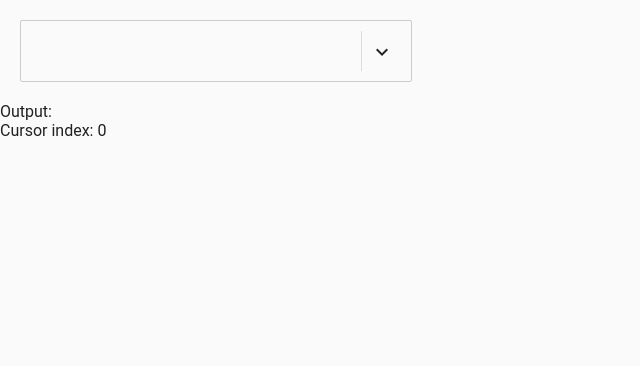
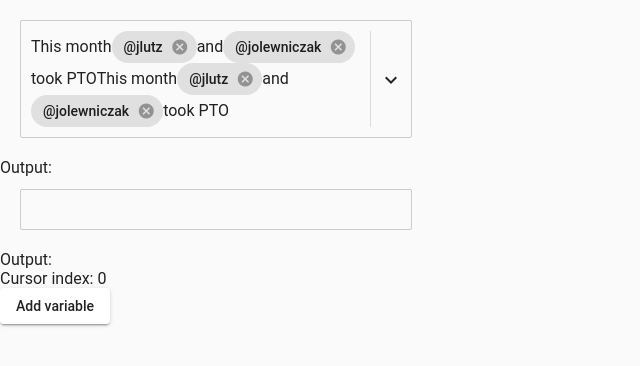
Before and after one commit to deenr/chips-and-text, an Angular app: page / in a window 1280 px wide. Shown: the top 366 px of the page, without its empty margins (0-640 px from the left). Built offline with nearby package versions, Linux system fonts and the light colour scheme.

Commit message:
add variable to editable div

```diff
--- a/src/app/basic-input/basic-input.component.ts
+++ b/src/app/basic-input/basic-input.component.ts
@@ -4,11 +4,11 @@ import {
   OnInit,
   QueryList,
   ViewChild,
-  ViewChildren
+  ViewChildren,
 } from "@angular/core";
 import {
   MatAutocomplete,
-  MatAutocompleteTrigger
+  MatAutocompleteTrigger,
 } from "@angular/material/autocomplete";
 import { MatMenuTrigger } from "@angular/material/menu";
 import { startWith } from "rxjs/operators";
@@ -17,13 +17,12 @@ import { ElementTextContentDirective } from "../content-editable/element-text-co
 @Component({
   selector: "app-basic-input",
   templateUrl: "./basic-input.component.html",
-  styleUrls: ["./basic-input.component.css"]
+  styleUrls: ["./basic-input.component.css"],
 })
 export class BasicInputComponent implements OnInit, AfterViewInit {
   @ViewChild(MatMenuTrigger) trigger: MatMenuTrigger;
-  @ViewChildren(ElementTextContentDirective) textElements: QueryList<
-    ElementTextContentDirective
-  >;
+  @ViewChildren(ElementTextContentDirective)
+  textElements: QueryList<ElementTextContentDirective>;
 
   value = "";
 
@@ -37,7 +36,10 @@ export class BasicInputComponent implements OnInit, AfterViewInit {
 
   ngAfterViewInit() {}
 
-  onKeyUp(keyEvent: string, value: string, input: HTMLInputElement) {
+  onKeyUp(event: any, input: HTMLInputElement) {
+    const keyEvent = event.key;
+    const value = event.target?.value;
+
     if (keyEvent === "@") {
       this.trigger.openMenu();
     }
@@ -62,24 +64,24 @@ export class BasicInputComponent implements OnInit, AfterViewInit {
   data = [
     {
       type: "text",
-      value: "This month"
+      value: "This month",
     },
     {
       type: "chip",
-      value: "@jlutz"
+      value: "@jlutz",
     },
     {
       type: "text",
-      value: "and"
+      value: "and",
     },
     {
       type: "chip",
-      value: "@jolewniczak"
+      value: "@jolewniczak",
     },
     {
       type: "text",
-      value: "took PTO"
-    }
+      value: "took PTO",
+    },
   ];
 
   autcompleteData = [
@@ -88,6 +90,6 @@ export class BasicInputComponent implements OnInit, AfterViewInit {
     "@zream",
     "@jkang",
     "@jpu",
-    "@lgatchell"
+    "@lgatchell",
   ];
 }
--- a/src/app/chips-autocomplete-example.html
+++ b/src/app/chips-autocomplete-example.html
@@ -1,6 +1,2 @@
-<!-- <app-basic-input></app-basic-input> -->
-<!-- <app-chips-input></app-chips-input> -->
-
-
-<!-- <app-content-editable></app-content-editable> -->
+<app-content-editable></app-content-editable>
 <app-editable-with-parsing></app-editable-with-parsing>
--- a/src/app/content-editable/content-editable.component.html
+++ b/src/app/content-editable/content-editable.component.html
@@ -1,12 +1,20 @@
-<div class="test" contenteditable="true" (keyup)="onKeyUp($event)" (input)="whatIsThis($event)">
+<div
+  class="test"
+  contenteditable="true"
+  (keyup)="onKeyUp($event)"
+  (input)="whatIsThis($event)"
+>
   <div class="main">
     <ng-container *ngFor="let item of data">
-      <mat-chip *ngIf="item.type === 'chip'" [appElementTextContent]="item.value" contenteditable="false"
-        spellcheck="false">
-        {{item.value}}
+      <mat-chip
+        *ngIf="item.type === 'chip'"
+        contenteditable="false"
+        spellcheck="false"
+      >
+        {{ item.value }}
         <mat-icon matChipRemove>cancel</mat-icon>
       </mat-chip>
-      <span [appElementTextContent]="item.value" *ngIf="item.type === 'text'">{{item.value}}</span>
+      <span *ngIf="item.type === 'text'">{{ item.value }}</span>
     </ng-container>
   </div>
 
@@ -19,12 +27,15 @@
   </div>
 </div>
 <mat-menu #menu="matMenu">
-  <button mat-menu-item *ngFor="let option of autcompleteData" (click)="onOptionSelect(option)">{{option}}</button>
+  <button
+    mat-menu-item
+    *ngFor="let option of autcompleteData"
+    (click)="onOptionSelect(option)"
+  >
+    {{ option }}
+  </button>
 </mat-menu>
 
-Output: {{value}}
+Output: {{ value }}
 
-
-
-<mat-chip-list>
-</mat-chip-list>
+<mat-chip-list> </mat-chip-list>
--- a/src/app/content-editable/content-editable.component.ts
+++ b/src/app/content-editable/content-editable.component.ts
@@ -4,11 +4,11 @@ import {
   OnInit,
   QueryList,
   ViewChild,
-  ViewChildren
+  ViewChildren,
 } from "@angular/core";
 import {
   MatAutocomplete,
-  MatAutocompleteTrigger
+  MatAutocompleteTrigger,
 } from "@angular/material/autocomplete";
 import { MatMenuTrigger } from "@angular/material/menu";
 import { startWith } from "rxjs/operators";
@@ -17,13 +17,12 @@ import { ElementTextContentDirective } from "./element-text-content.directive";
 @Component({
   selector: "app-content-editable",
   templateUrl: "./content-editable.component.html",
-  styleUrls: ["./content-editable.component.css"]
+  styleUrls: ["./content-editable.component.css"],
 })
 export class ContentEditableComponent implements OnInit, AfterViewInit {
   @ViewChild(MatMenuTrigger) trigger: MatMenuTrigger;
-  @ViewChildren(ElementTextContentDirective) textElements: QueryList<
-    ElementTextContentDirective
-  >;
+  @ViewChildren(ElementTextContentDirective)
+  textElements: QueryList<ElementTextContentDirective>;
   textElementDirectives: any[] = [];
 
   value = "";
@@ -34,7 +33,7 @@ export class ContentEditableComponent implements OnInit, AfterViewInit {
 
   ngOnInit() {
     let element = document.querySelector("div[contenteditable]") as Node;
-    let observer = new MutationObserver(mutations => {
+    let observer = new MutationObserver((mutations) => {
       // console.log(mutations[0].oldValue, mutations[0].target.nodeValue);
       // this.replaceItem(mutations[0]);
       // if (this.textElementDirectives.length > 0) {
@@ -63,7 +62,7 @@ export class ContentEditableComponent implements OnInit, AfterViewInit {
       subtree: true,
       attributes: true,
       attributeOldValue: true,
-      characterDataOldValue: true
+      characterDataOldValue: true,
     });
   }
 
@@ -74,13 +73,13 @@ export class ContentEditableComponent implements OnInit, AfterViewInit {
   }
 
   replaceItem(item: MutationRecord) {
-    const el = this.data.filter(o => o.value === item.oldValue)[0];
+    const el = this.data.filter((o) => o.value === item.oldValue)[0];
     const index = this.data.indexOf(el);
     // console.log(item);
     if (el) {
       const newItem = {
         type: el.type,
-        value: item.target.textContent || ""
+        value: item.target.textContent || "",
       };
       this.data.splice(index, 1, newItem);
       if (!item) {
@@ -93,7 +92,7 @@ export class ContentEditableComponent implements OnInit, AfterViewInit {
   ngAfterViewInit() {
     this.textElements.changes
       .pipe(startWith(this.textElements))
-      .subscribe(els => {
+      .subscribe((els) => {
         this.textElementDirectives = els.toArray();
         console.log(els.map((el: any) => el.appElementTextContent).join(" "));
       });
@@ -112,26 +111,16 @@ export class ContentEditableComponent implements OnInit, AfterViewInit {
   onOptionSelect(option: string) {}
 
   data = [
-    {
-      type: "text",
-      value: "This month"
-    },
-    {
-      type: "chip",
-      value: "@jlutz"
-    },
-    {
-      type: "text",
-      value: "and"
-    },
-    {
-      type: "chip",
-      value: "@jolewniczak"
-    },
-    {
-      type: "text",
-      value: "took PTO"
-    }
+    { type: "text", value: "This month" },
+    { type: "chip", value: "@jlutz" },
+    { type: "text", value: "and" },
+    { type: "chip", value: "@jolewniczak" },
+    { type: "text", value: "took PTO" },
+    { type: "text", value: "This month" },
+    { type: "chip", value: "@jlutz" },
+    { type: "text", value: "and" },
+    { type: "chip", value: "@jolewniczak" },
+    { type: "text", value: "took PTO" },
   ];
 
   autcompleteData = [
@@ -140,6 +129,6 @@ export class ContentEditableComponent implements OnInit, AfterViewInit {
     "@zream",
     "@jkang",
     "@jpu",
-    "@lgatchell"
+    "@lgatchell",
   ];
 }
--- a/src/app/editable-with-parsing/editable-with-parsing.component.css
+++ b/src/app/editable-with-parsing/editable-with-parsing.component.css
@@ -4,9 +4,8 @@
   padding: 10px 0 10px 10px;
   margin: 20px;
   display: flex;
-  width: 380px;
+  width: fit-content;
   max-width: 100%;
-  /* position: relative; */
 }
 
 input {
@@ -24,7 +23,8 @@ input {
 }
 
 .main {
-  flex-grow: 1;
+  width: 380px;
+  max-width: 100%;
 }
 
 ::ng-deep .mat-menu-panel {
--- a/src/app/editable-with-parsing/editable-with-parsing.component.html
+++ b/src/app/editable-with-parsing/editable-with-parsing.component.html
@@ -1,26 +1,27 @@
 <div class="editable">
-  <div #editable class="main" contenteditable="true" (keyup)="onKeyUp($event.key)">
-  </div>
-
-  <div class="end" spellcheck="false" contenteditable="false">
-    <mat-divider [vertical]="true"></mat-divider>
-
-    <button mat-icon-button [matMenuTriggerFor]="menu" class="more-button">
-      <mat-icon>expand_more</mat-icon>
-    </button>
-  </div>
+  <div
+    #editable
+    class="main"
+    contenteditable="true"
+    (keyup)="onKeyUp()"
+    (click)="onClick()"
+  ></div>
 </div>
 <mat-menu #menu="matMenu">
-  <button mat-menu-item *ngFor="let option of autcompleteData" (click)="onOptionSelect(option.username)">{{option.name}}</button>
+  <button
+    mat-menu-item
+    *ngFor="let option of autcompleteData"
+    (click)="onOptionSelect(option.id)"
+  >
+    {{ option.name }}
+  </button>
 </mat-menu>
 
-<span>Output: {{value}}</span>
-<br>
-<span>Cursor index: {{cursorIndex}}</span>
+<span>Output: {{ value }}</span>
+<br />
+<span>Cursor index: {{ cursorIndex }}</span>
+<br />
 
+<button mat-raised-button [matMenuTriggerFor]="menu">Add variable</button>
 
-
-
-
-<mat-chip-list>
-</mat-chip-list>
+<mat-chip-list> </mat-chip-list>
--- a/src/app/editable-with-parsing/editable-with-parsing.component.ts
+++ b/src/app/editable-with-parsing/editable-with-parsing.component.ts
@@ -3,16 +3,16 @@ import {
   Component,
   ElementRef,
   OnInit,
-  ViewChild
+  ViewChild,
 } from "@angular/core";
 import { MatMenuTrigger } from "@angular/material/menu";
 
 @Component({
   selector: "app-editable-with-parsing",
   templateUrl: "./editable-with-parsing.component.html",
-  styleUrls: ["./editable-with-parsing.component.css"]
+  styleUrls: ["./editable-with-parsing.component.css"],
 })
-export class EditableWithParsingComponent implements OnInit, AfterViewInit {
+export class EditableWithParsingComponent {
   @ViewChild(MatMenuTrigger) trigger: MatMenuTrigger;
   editableContent: any;
   @ViewChild("editable") editableContentText: ElementRef;
@@ -21,134 +21,31 @@ export class EditableWithParsingComponent implements OnInit, AfterViewInit {
   cursorIndex = 0;
 
   showAutocomplete = false;
-  constructor() {}
 
-  ngOnInit() {}
-
-  ngAfterViewInit() {}
-
-  // onKeyUp(keyEvent: string) {
-  //   // this.editableContent = element;
-  //   if (keyEvent === "@") {
-  //     this.trigger.openMenu();
-  //   }
-  //   this.cursorIndex = window.getSelection()!.focusOffset;
-
-  //   // parseIt(this.editableContentText.nativeElement.innerText);
-  //   this.value = this.editableContentText.nativeElement.innerText;
-  // }
-
-  onKeyUp(keyEvent: string, value: string) {
-    if (keyEvent === "@") {
-      this.trigger.openMenu();
-    }
+  onKeyUp() {
     this.value = this.editableContentText.nativeElement.innerText;
-    console.log(this.value);
     this.cursorIndex = window.getSelection()!.focusOffset;
   }
 
+  onClick() {
+    this.cursorIndex = window.getSelection()!.focusOffset;
+  }
 
   onOptionSelect(option: string) {
     console.log(option, this.value);
+    const newVariable = `%{${option}}%`;
     this.value =
       this.value.slice(0, this.cursorIndex) +
-      option +
+      newVariable +
       this.value.slice(this.cursorIndex);
 
+    this.cursorIndex = this.cursorIndex + newVariable.length;
     this.editableContentText.nativeElement.innerText = this.value;
-    setTimeout(() => {
-      let element = document.querySelector("div[contenteditable]") as any;
-      let s = window.getSelection();
-      let r = document.createRange();
-      console.log(s);
-      console.log(r);
-      console.log(element.firstChild);
-      console.log(this.cursorIndex);
-      r.setStart(element.firstChild, this.cursorIndex + option.length);
-      r.setEnd(element.firstChild, this.cursorIndex + option.length);
-      s!.removeAllRanges();
-      s!.addRange(r);
-    }, 100);
   }
 
-  parseIt(text: string) {
-    text;
-  }
-
-  setPos(index: number) {
-    var el = document.getElementById("editable");
-    var range = document.createRange();
-    var sel = window.getSelection();
-
-    console.log(range, sel);
-    // range.setStart(el!.childNodes[2], 5);
-    range.collapse(true);
-
-    sel!.removeAllRanges();
-    sel!.addRange(range);
-    // this.editableContent.focus();
-    // document.getSelection()!.collapse(this.editableContent, index);
-  }
-
-  openMenu() {
-    this.trigger.openMenu();
-  }
-
-  // onOptionSelect(option: string) {
-  //   // let tag = document.createElement("span");
-  //   // tag.innerText = option;
-  //   // tag.classList.add("tag-style");
-
-  //   // this.editableContentHTML.innerHTML =
-  //   //   "<span class='tag-style'>[@" + option + "]</span>";
-
-  //   this.editableContentText.nativeElement.innerHTML =
-  //     this.value.slice(0, this.cursorIndex) +
-  //     option +
-  //     this.value.slice(this.cursorIndex);
-  //   this.editableContentText.nativeElement.focus();
-  // }
-
   autcompleteData = [
-    {
-      username: "bkindle",
-      name: "Ben Kindle",
-      id: "11111"
-    },
-    {
-      username: "cgatian",
-      name: "Chaz Gatian",
-      id: "22222"
-    },
-    {
-      username: "zream",
-      name: "Zack Ream",
-      id: "33333"
-    },
-    {
-      username: "jkang",
-      name: "Joe Kang",
-      id: "44444"
-    },
-    {
-      username: "jpu",
-      name: "Juana Pu",
-      id: "55555"
-    },
-    {
-      username: "lgatchell",
-      name: "Luke Gatchell",
-      id: "66666"
-    },
-    {
-      username: "jolewniczak",
-      name: "Jerry Olewniczak",
-      id: "77777"
-    },
-    {
-      username: "jlutz",
-      name: "Jason Lutz",
-      id: "88888"
-    }
+    { id: "0", name: "Machine name" },
+    { id: "1", name: "Weave product" },
+    { id: "2", name: "Machine type" },
   ];
 }
```
Also changed, not shown: src/app/basic-input/basic-input.component.html (+19 -7 lines), 1 other file (tests, documents, lock files or other folders).
